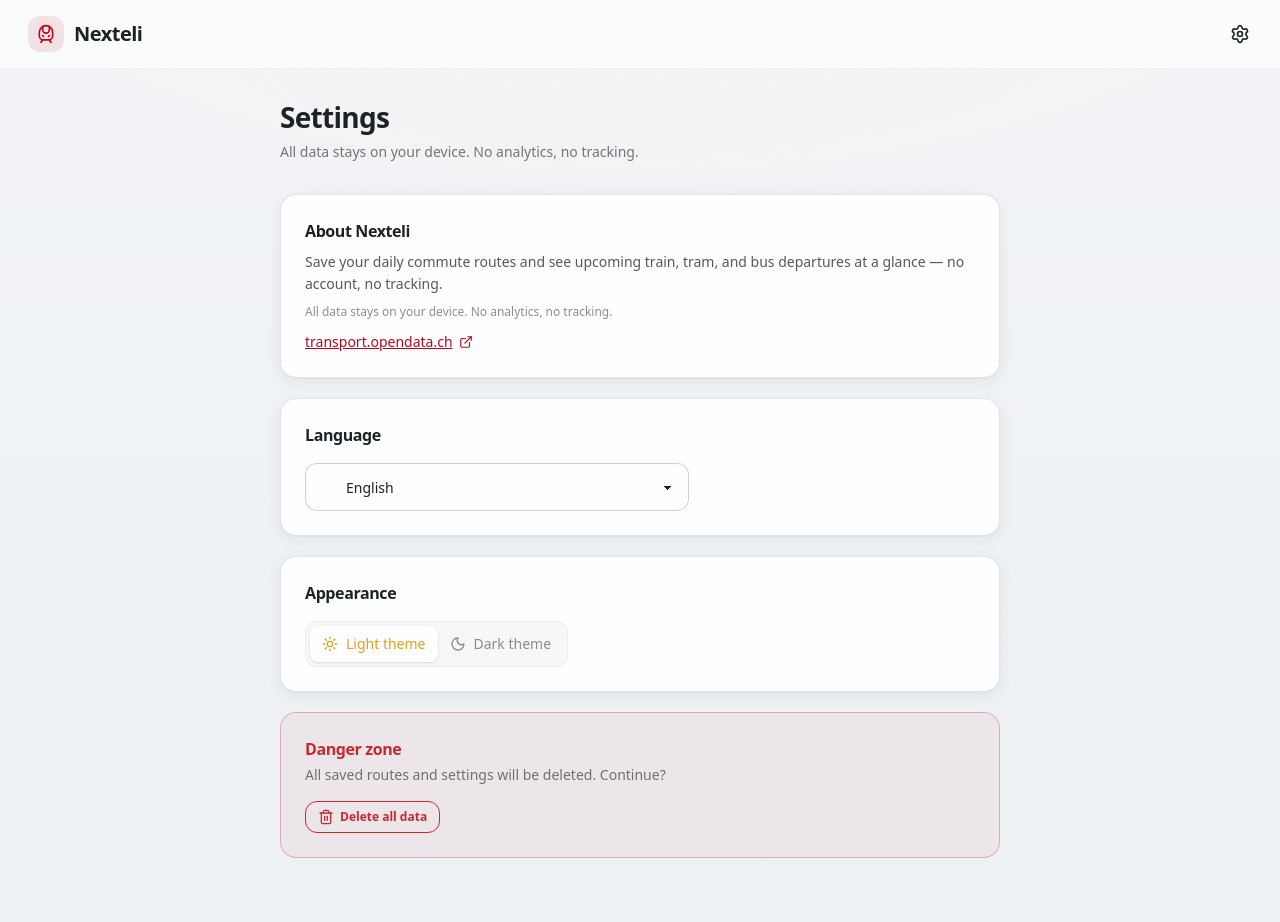
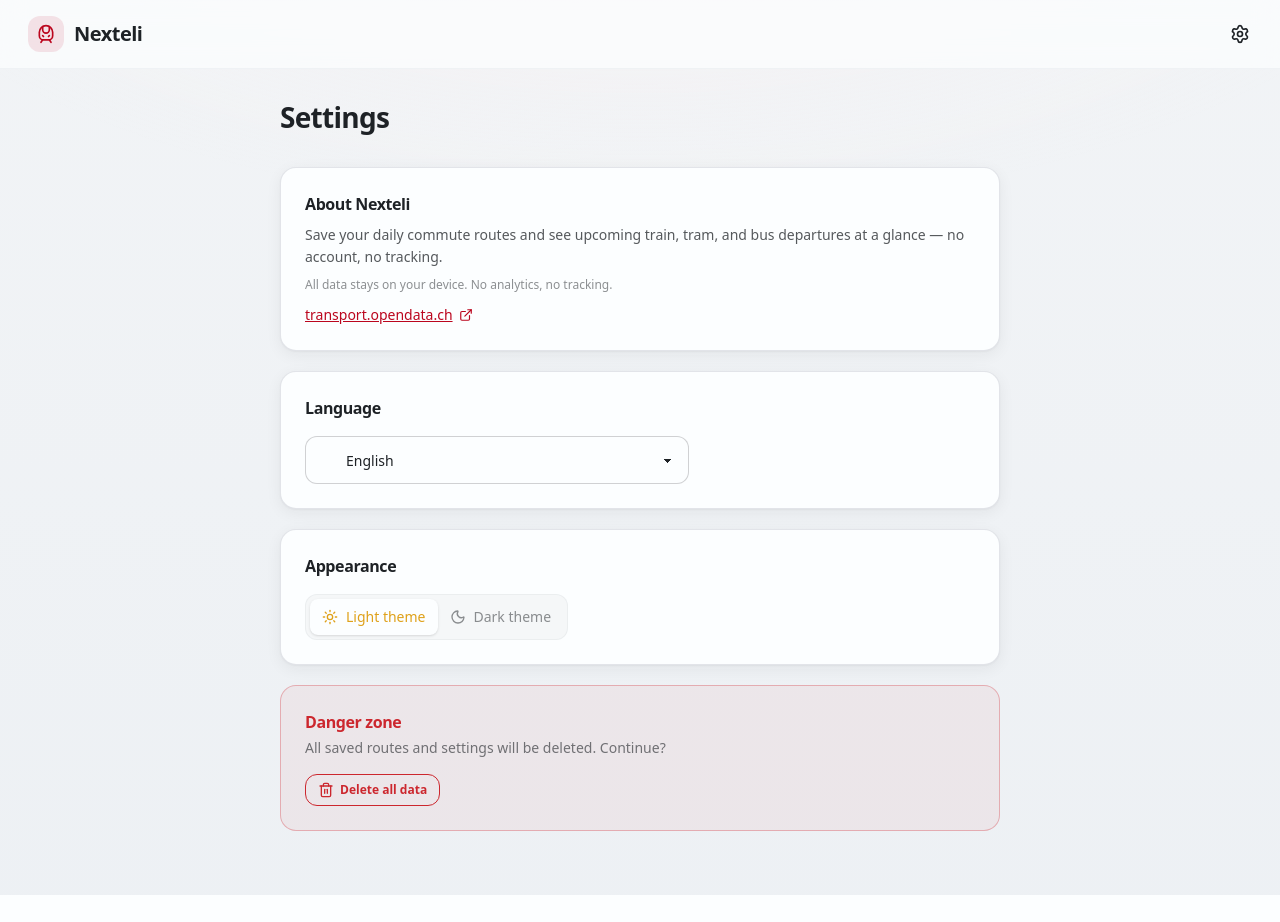
Before and after one commit to Dibulo/nexteli-v2, a Vue app: page /settings in a window 1280 px wide. After the commit the page ends 895 px from the top, so only its background shows below. Built offline with nearby package versions, Linux system fonts and the light colour scheme.

Commit message:
Remove double privacy statement

```diff
--- a/src/pages/SettingsPage.vue
+++ b/src/pages/SettingsPage.vue
@@ -42,7 +42,6 @@
   <div class="page-container">
     <div class="mb-8">
       <h1 class="page-title">{{ t('settings.title') }}</h1>
-      <p class="page-subtitle">{{ t('about.privacy') }}</p>
     </div>
 
     <div class="flex flex-col gap-5">
```
